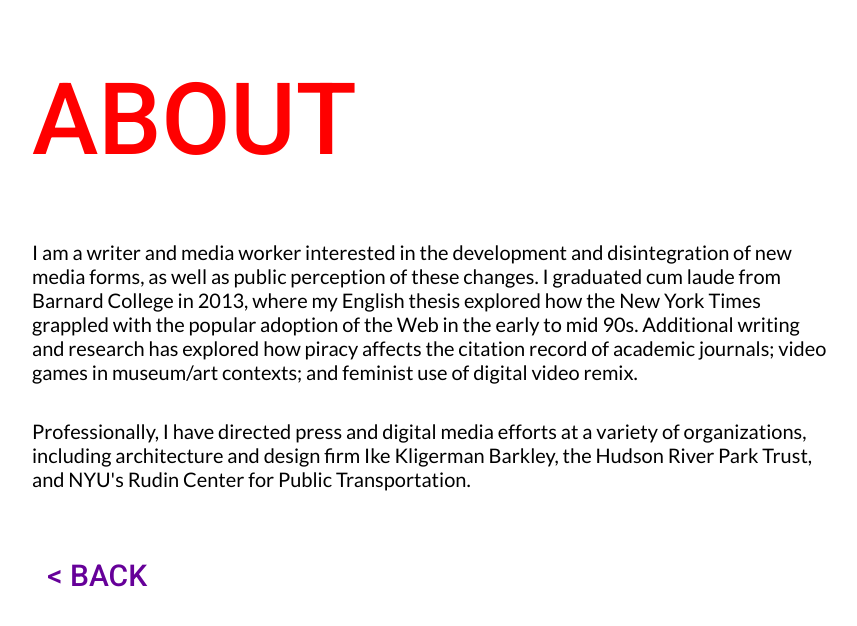
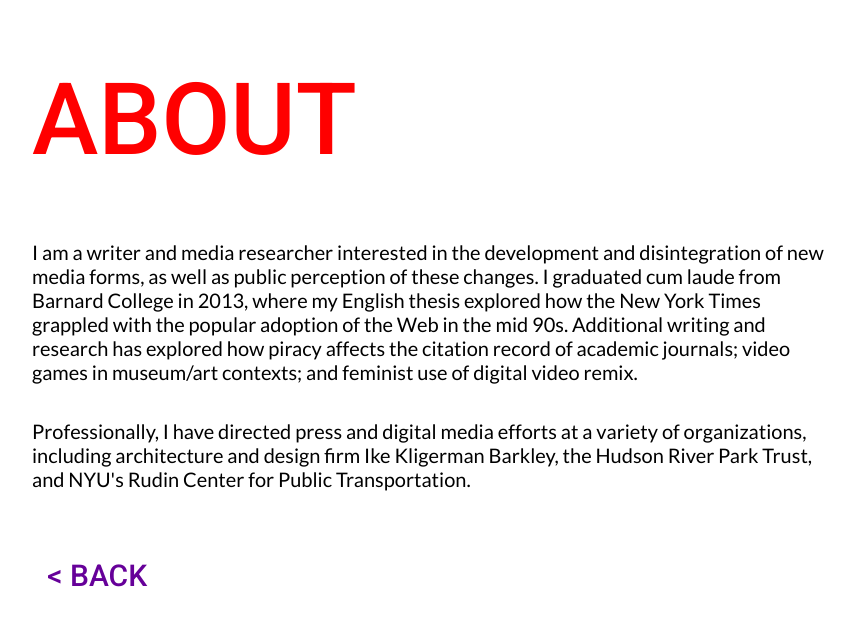
Before and after one commit to blahblahhaha/blahblahhaha.github.io, a Jekyll site: the page about.html, which Jekyll copies as it is, in a window 1280 px wide. Shown: the top 626 px of the page, without its empty margins (1-858 px from the left). Built offline with Jekyll 4.4.1, drawn with Linux system fonts in a browser that asks for light colours.

Commit message:
edit about

```diff
--- a/about.html
+++ b/about.html
@@ -10,7 +10,7 @@
     <div class="about-container">
       <h1>About</h1>
       <div class="paragraph">
-        <p>I am a writer and media worker interested in the development and disintegration of new media forms, as well as public perception of these changes. I graduated cum laude from Barnard College in 2013, where my English thesis explored how the New York Times grappled with the popular adoption of the Web in the early to mid 90s. Additional writing and research has explored how piracy affects the citation record of academic journals; video games in museum/art contexts; and feminist use of digital video remix.</p>
+        <p>I am a writer and media researcher interested in the development and disintegration of new media forms, as well as public perception of these changes. I graduated cum laude from Barnard College in 2013, where my English thesis explored how the New York Times grappled with the popular adoption of the Web in the mid 90s. Additional writing and research has explored how piracy affects the citation record of academic journals; video games in museum/art contexts; and feminist use of digital video remix.</p>
         <p>Professionally, I have directed press and digital media efforts at a variety of organizations, including architecture and design firm Ike Kligerman Barkley, the Hudson River Park Trust, and NYU's Rudin Center for Public Transportation. </p>
         <a class="back" href="index.html">
           <span><</span>< BACK
```
